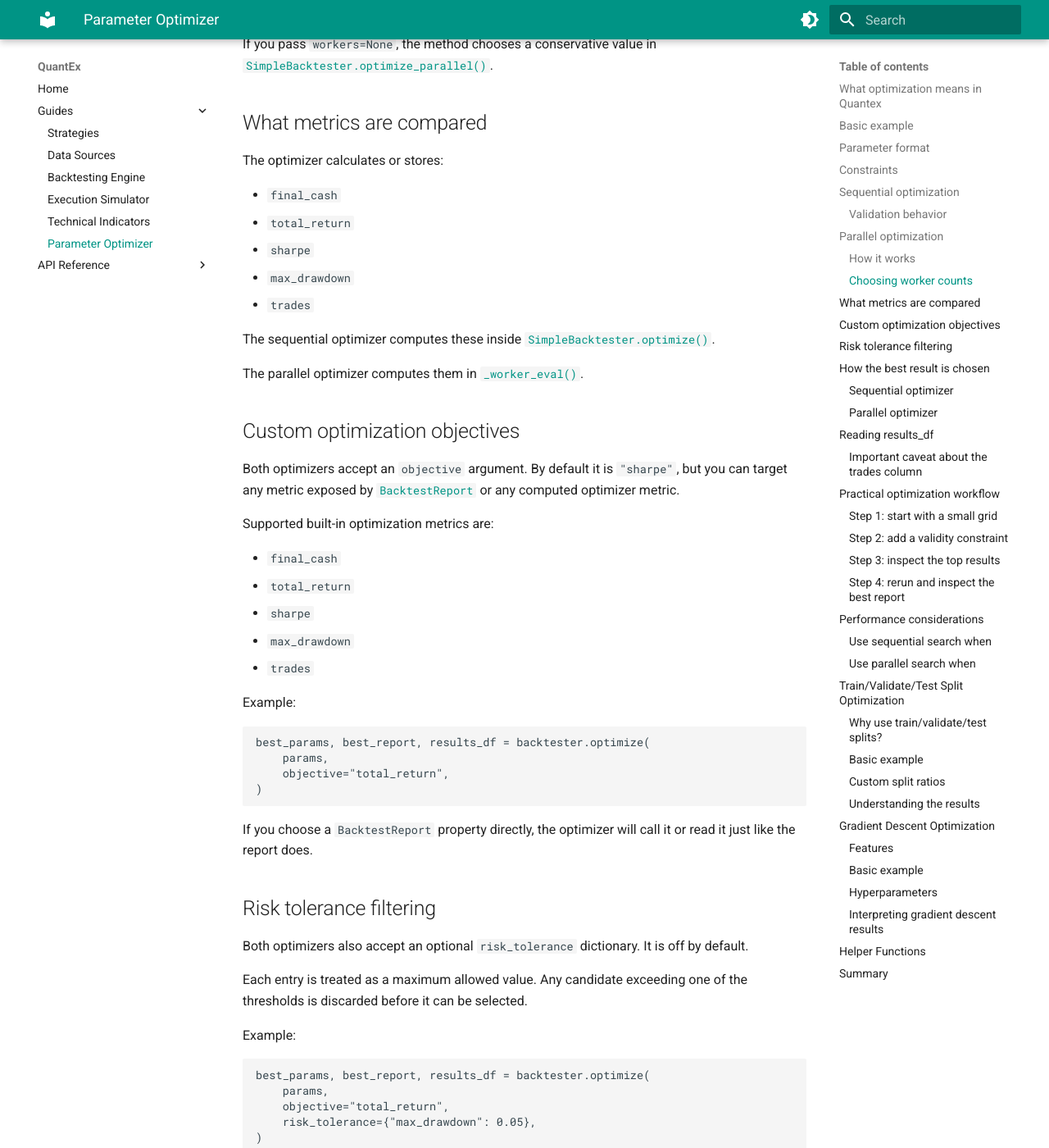
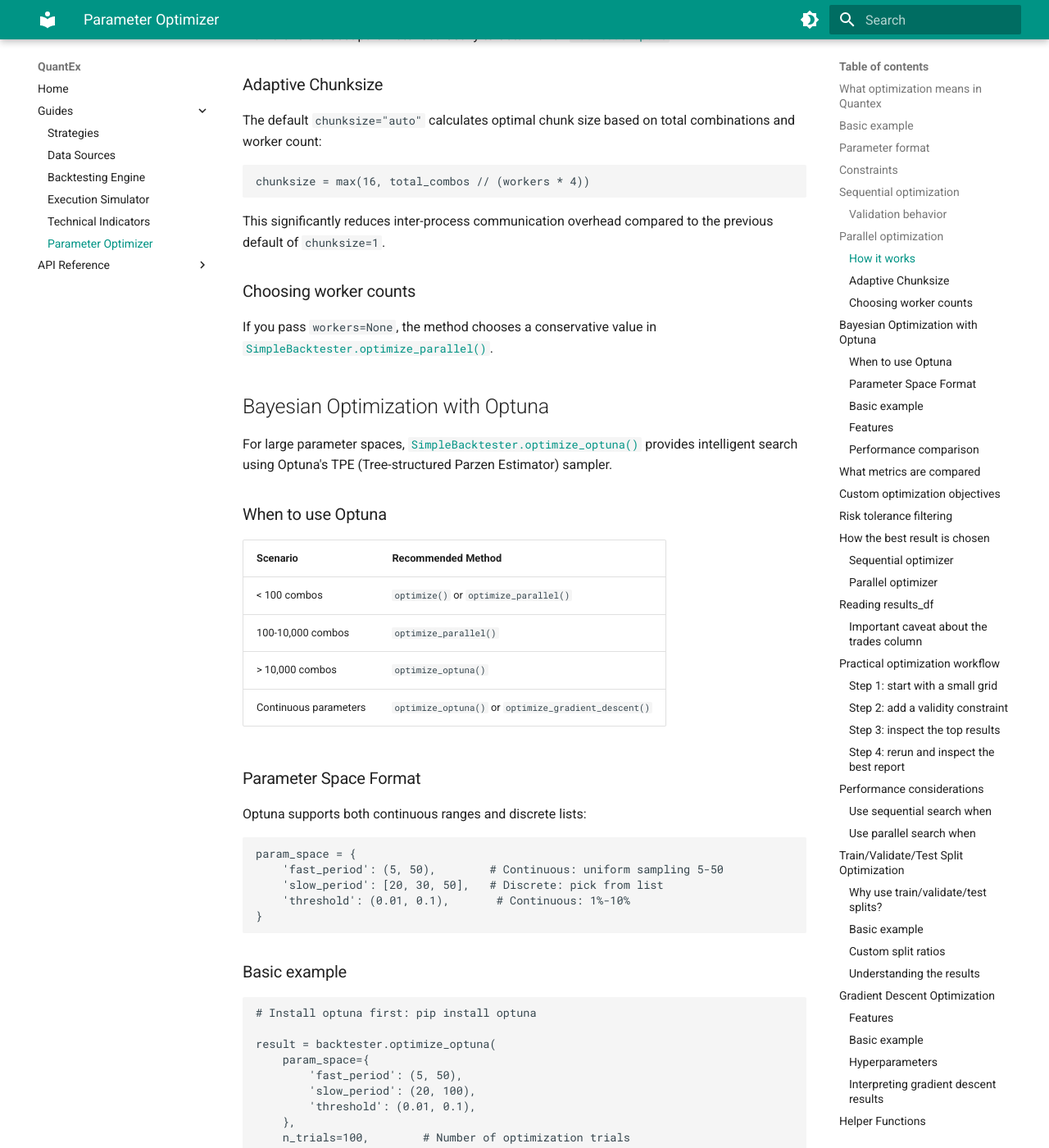
Before and after one commit to dangreen07/quantex, an MkDocs documentation site: the page built from docs/usage/optimizer.md, in a window 1280 px wide and 1400 px high, scrolled down 4011 px. Shown: the whole window at 82% size. Built offline with MkDocs 1.6.1 and Material for MkDocs 9.7.7, drawn with Linux system fonts in a browser that asks for light colours; some of the changed text lies outside the part shown.

Commit message:
docs(optimizer): update documentation for Optuna and adaptive chunksize
- Add Optuna-based Bayesian optimization section with usage examples
- Update file paths to reflect module restructuring
- Add performance comparison table for optimization methods
- Document adaptive chunksize feature for parallel optimization

````diff
--- a/docs/usage/optimizer.md
+++ b/docs/usage/optimizer.md
@@ -5,12 +5,14 @@ This guide explains the optimization features that Quantex provides.
 The implementation supports:
 
 - **Grid search** over parameter combinations via:
-  - [`SimpleBacktester.optimize()`](../../src/quantex/backtester.py:709)
-  - [`SimpleBacktester.optimize_parallel()`](../../src/quantex/backtester.py:868)
+  - [`SimpleBacktester.optimize()`](../../src/quantex/backtester/backtester.py:485) - Sequential grid search
+  - [`SimpleBacktester.optimize_parallel()`](../../src/quantex/backtester/backtester.py:581) - Parallel grid search with adaptive chunksize
+- **Bayesian optimization** via:
+  - [`SimpleBacktester.optimize_optuna()`](../../src/quantex/backtester/backtester.py:709) - Smart search using Optuna (recommended for large search spaces)
 - **Train/Validate/Test split optimization** via:
-  - [`SimpleBacktester.optimize_with_split()`](../../src/quantex/backtester.py:1045)
+  - [`SimpleBacktester.optimize_with_split()`](../../src/quantex/backtester/backtester.py:1059)
 - **Gradient descent optimization** via:
-  - [`SimpleBacktester.optimize_gradient_descent()`](../../src/quantex/backtester.py:1328)
+  - [`SimpleBacktester.optimize_gradient_descent()`](../../src/quantex/backtester/backtester.py:1336)
 
 This guide focuses on what those methods actually do in the current codebase.
 
@@ -141,7 +143,7 @@ These behaviors are tested in [`tests/test_backtester.py`](../../tests/test_back
 
 ## Parallel optimization
 
-[`SimpleBacktester.optimize_parallel()`](../../src/quantex/backtester.py:659) uses multiple worker processes through `ProcessPoolExecutor`.
+[`SimpleBacktester.optimize_parallel()`](../../src/quantex/backtester/backtester.py:581) uses multiple worker processes through `ProcessPoolExecutor`.
 
 Example:
 
@@ -149,7 +151,7 @@ Example:
 best_params, best_report, results_df = backtester.optimize_parallel(
     params,
     workers=4,
-    chunksize=1,
+    chunksize="auto",  # Adaptive chunksize (recommended)
 )
 ```
 
@@ -157,16 +159,89 @@ best_params, best_report, results_df = backtester.optimize_parallel(
 
 The implementation:
 
-1. materializes parameter ranges
-2. pickles the base strategy in [`SimpleBacktester.optimize_parallel()`](../../src/quantex/backtester.py:760)
-3. initializes worker state through [`_worker_init()`](../../src/quantex/backtester.py:77)
-4. evaluates combinations in [`_worker_eval()`](../../src/quantex/backtester.py:106)
+1. Computes total combinations using `math.prod` (memory-efficient, no materialization)
+2. pickles the base strategy in [`SimpleBacktester.optimize_parallel()`](../../src/quantex/backtester/backtester.py:582)
+3. initializes worker state through [`_worker_init()`](../../src/quantex/backtester/parallel.py:18)
+4. evaluates combinations in [`_worker_eval()`](../../src/quantex/backtester/parallel.py:73)
 5. rebuilds a results DataFrame in the main process
-6. reruns the best parameter set locally to obtain a full [`BacktestReport`](../../src/quantex/backtester.py:188)
+6. reruns the best parameter set locally to obtain a full [`BacktestReport`](../../src/quantex/backtester/reports.py:1)
+
+### Adaptive Chunksize
+
+The default `chunksize="auto"` calculates optimal chunk size based on total combinations and worker count:
+
+```python
+chunksize = max(16, total_combos // (workers * 4))
+```
+
+This significantly reduces inter-process communication overhead compared to the previous default of `chunksize=1`.
 
 ### Choosing worker counts
 
-If you pass `workers=None`, the method chooses a conservative value in [`SimpleBacktester.optimize_parallel()`](../../src/quantex/backtester.py:755).
+If you pass `workers=None`, the method chooses a conservative value in [`SimpleBacktester.optimize_parallel()`](../../src/quantex/backtester/backtester.py:582).
+
+## Bayesian Optimization with Optuna
+
+For large parameter spaces, [`SimpleBacktester.optimize_optuna()`](../../src/quantex/backtester/backtester.py:709) provides intelligent search using Optuna's TPE (Tree-structured Parzen Estimator) sampler.
+
+### When to use Optuna
+
+| Scenario | Recommended Method |
+|----------|-------------------|
+| < 100 combos | `optimize()` or `optimize_parallel()` |
+| 100-10,000 combos | `optimize_parallel()` |
+| > 10,000 combos | `optimize_optuna()` |
+| Continuous parameters | `optimize_optuna()` or `optimize_gradient_descent()` |
+
+### Parameter Space Format
+
+Optuna supports both continuous ranges and discrete lists:
+
+```python
+param_space = {
+    'fast_period': (5, 50),        # Continuous: uniform sampling 5-50
+    'slow_period': [20, 30, 50],   # Discrete: pick from list
+    'threshold': (0.01, 0.1),       # Continuous: 1%-10%
+}
+```
+
+### Basic example
+
+```python
+# Install optuna first: pip install optuna
+
+result = backtester.optimize_optuna(
+    param_space={
+        'fast_period': (5, 50),
+        'slow_period': (20, 100),
+        'threshold': (0.01, 0.1),
+    },
+    n_trials=100,        # Number of optimization trials
+    workers=4,           # Parallel execution
+    objective="sharpe",   # Optimize for Sharpe ratio
+)
+
+print(f"Best parameters: {result.best_params}")
+print(f"Best Sharpe: {result.train_metrics['sharpe']:.2f}")
+```
+
+### Features
+
+- **Early pruning**: Unpromising trials are terminated early
+- **Parallel execution**: Use `workers > 1` for faster optimization
+- **Continuous & discrete**: Supports both parameter types
+- **Reproducibility**: Set `random_seed` for consistent results
+- **Timeout**: Set `timeout` to limit optimization time
+
+### Performance comparison
+
+For a grid with 10,000 combinations:
+
+| Method | Evaluations | Time |
+|--------|-------------|------|
+| Grid search | 10,000 | ~1 hour |
+| Optuna (100 trials) | 100 | ~10 minutes |
+| Optuna (50 trials) | 50 | ~5 minutes |
 
 ## What metrics are compared
 
@@ -474,12 +549,13 @@ print(f"Test: {split.test_start}-{split.test_end}")
 
 ## Summary
 
-Quantex provides three optimization approaches:
+Quantex provides five optimization approaches:
 
-1. **[`SimpleBacktester.optimize()`](../../src/quantex/backtester.py:709)**: Sequential grid search
-2. **[`SimpleBacktester.optimize_parallel()`](../../src/quantex/backtester.py:868)**: Parallel grid search
-3. **[`SimpleBacktester.optimize_with_split()`](../../src/quantex/backtester.py:1045)**: Grid search with train/validate/test splits
-4. **[`SimpleBacktester.optimize_gradient_descent()`](../../src/quantex/backtester.py:1328)**: Gradient descent with train/validate/test splits
+1. **[`SimpleBacktester.optimize()`](../../src/quantex/backtester/backtester.py:485)**: Sequential grid search
+2. **[`SimpleBacktester.optimize_parallel()`](../../src/quantex/backtester/backtester.py:581)**: Parallel grid search with adaptive chunksize
+3. **[`SimpleBacktester.optimize_optuna()`](../../src/quantex/backtester/backtester.py:709)**: Bayesian optimization (recommended for large search spaces)
+4. **[`SimpleBacktester.optimize_with_split()`](../../src/quantex/backtester/backtester.py:1059)**: Grid search with train/validate/test splits
+5. **[`SimpleBacktester.optimize_gradient_descent()`](../../src/quantex/backtester/backtester.py:1336)**: Gradient descent with train/validate/test splits
 
 Keep these points in mind:
 
@@ -488,5 +564,17 @@ Keep these points in mind:
 3. Train/validate/test splits help prevent overfitting
 4. Gradient descent is suitable for continuous parameters
 5. Optimization results are only as meaningful as your validation process
+6. **For large search spaces (>10,000 combos), use `optimize_optuna()`** - it's 50-100x faster
+7. **For parallel grid search, use `chunksize="auto"`** - reduces IPC overhead
+
+### Performance Tips
+
+| Optimization Method | Best Use Case | Typical Speedup vs Grid |
+|--------------------|---------------|------------------------|
+| `optimize()` | Small grids, debugging | Baseline |
+| `optimize_parallel()` | Medium grids, multi-core | 2-4x |
+| `optimize_optuna()` | Large grids, continuous params | 50-100x |
+| `optimize_with_split()` | Preventing overfitting | 1x |
+| `optimize_gradient_descent()` | Continuous parameters | Varies |
 
 For the underlying simulation model, see [Backtesting guide](./backtesting.md).
````
